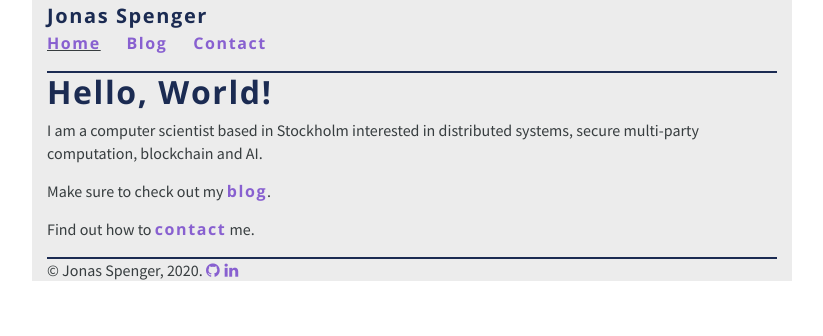
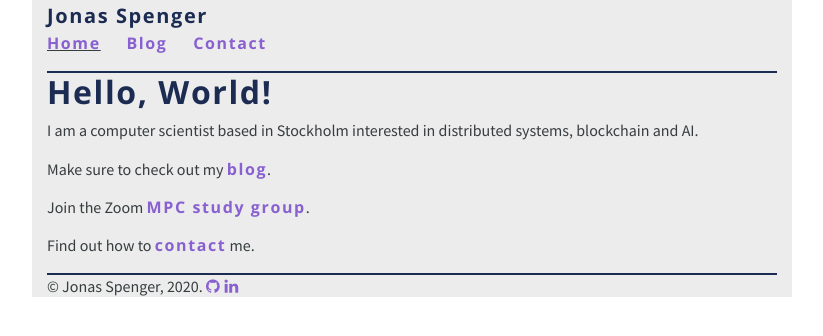
Before and after one commit to jspenger/jspenger.github.io, a Jekyll site: the page built from index.md, in a window 1280 px wide. Shown: the top 336 px of the page, without its empty margins (228-1051 px from the left). Built offline with Jekyll 4.4.1, drawn with Linux system fonts in a browser that asks for light colours.

Commit message:
Update index.md

```diff
--- a/index.md
+++ b/index.md
@@ -4,8 +4,10 @@ title: Hello, World!
 ---
 
 # Hello, World!
-I am a computer scientist based in Stockholm interested in distributed systems, secure multi-party computation, blockchain and AI.
+I am a computer scientist based in Stockholm interested in distributed systems, blockchain and AI.
 
 Make sure to check out my [blog](blog).
 
+Join the Zoom [MPC study group](blog/zoom-secure-multi-party-computation-study-group).
+
 Find out how to [contact](contact) me.
```
